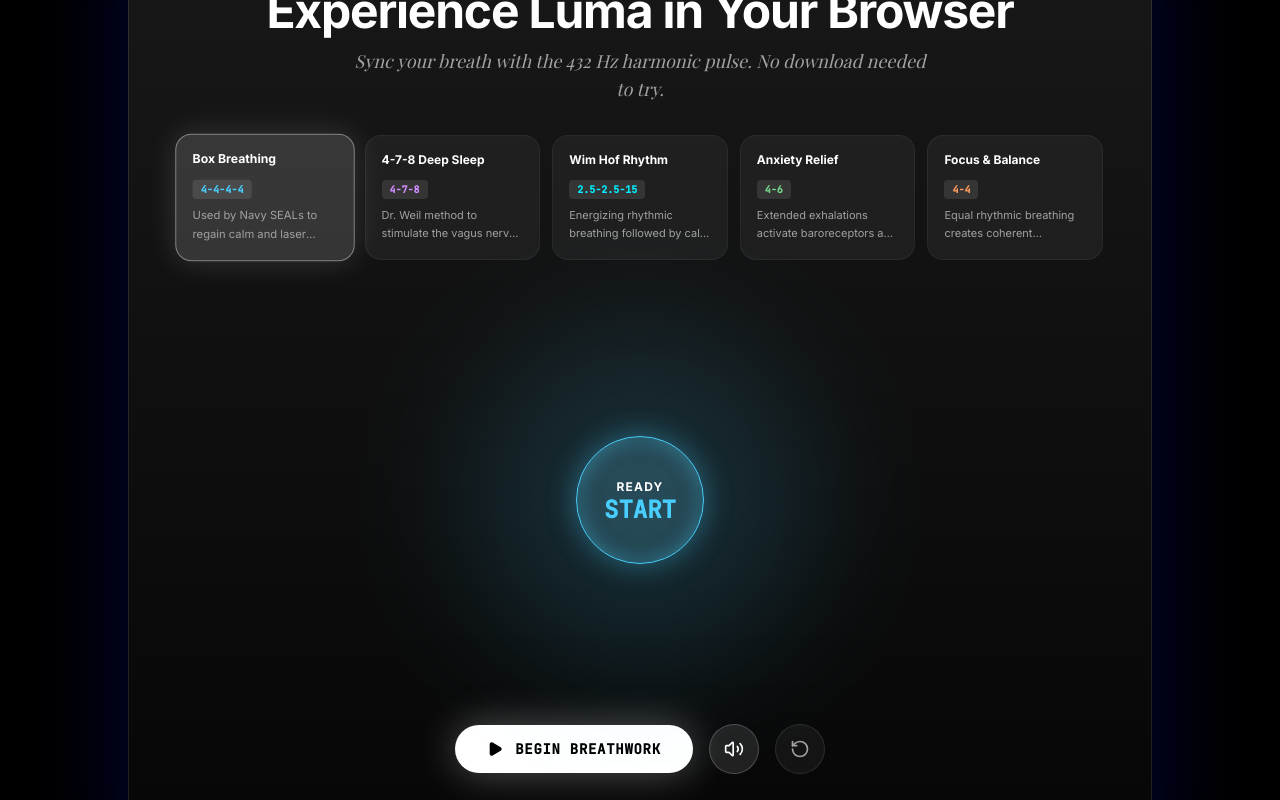
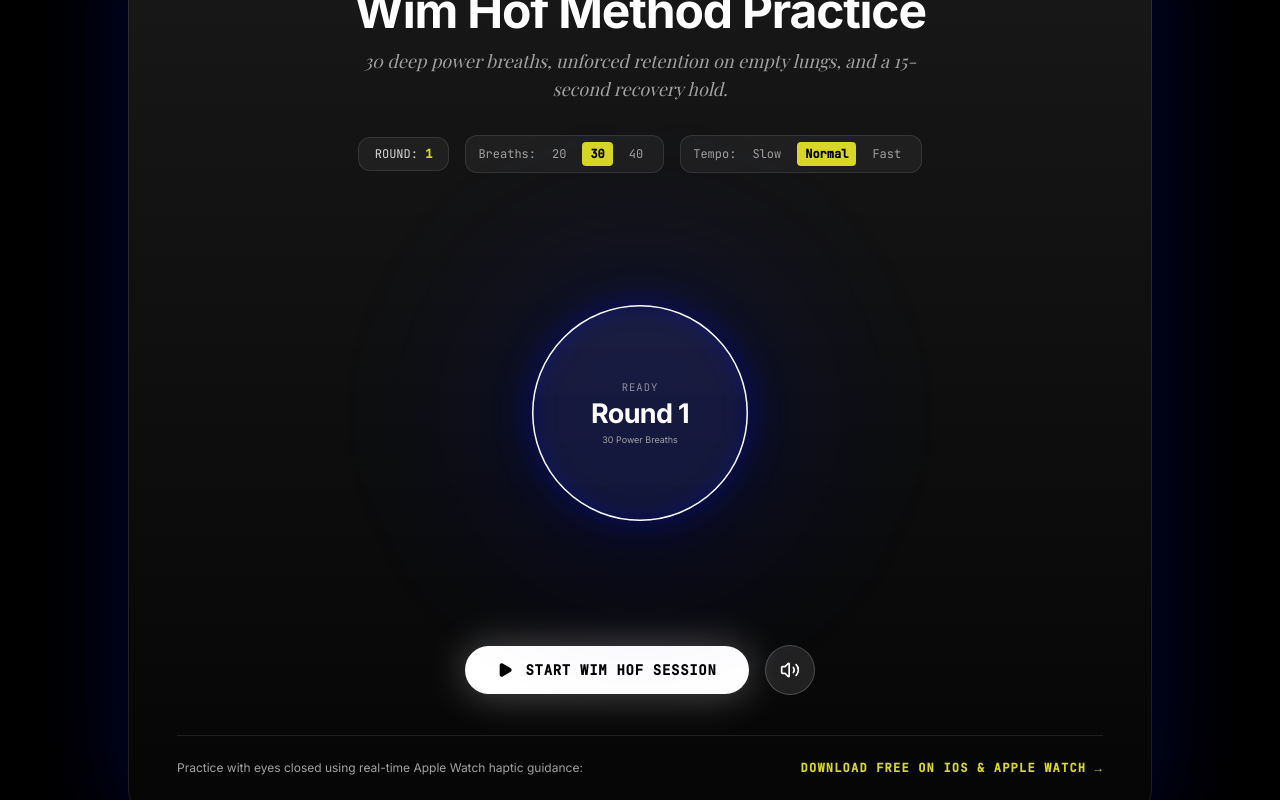
Before and after one commit to mateusz0909/Luma-new-LP, a React (Vite) app: page / in a window 1280 px wide. Shown: the part 1740-2540 px from the top of the page. Built offline with nearby package versions, Linux system fonts and the light colour scheme; a web font is replaced by a local one.

Commit message:
refactor: focus Web Pacer exclusively on the Wim Hof Method (30 breaths, retention stopwatch, recovery hold)

```diff
--- a/src/components/WebBreathingPacer.tsx
+++ b/src/components/WebBreathingPacer.tsx
@@ -1,95 +1,31 @@
 import React, { useState, useEffect, useRef } from 'react';
 import { motion, AnimatePresence } from 'motion/react';
-import { Play, Pause, Volume2, VolumeX, RotateCcw, Sparkles } from 'lucide-react';
+import { Play, Pause, Volume2, VolumeX, RotateCcw, Sparkles, CheckCircle2 } from 'lucide-react';
 
-interface BreathingPreset {
-  id: string;
-  name: string;
-  patternName: string;
-  inhale: number;
-  hold1: number;
-  exhale: number;
-  hold2: number;
-  color: string;
-  glowColor: string;
-  description: string;
-}
-
-const PRESETS: BreathingPreset[] = [
-  {
-    id: 'box_breathing',
-    name: 'Box Breathing',
-    patternName: '4-4-4-4',
-    inhale: 4,
-    hold1: 4,
-    exhale: 4,
-    hold2: 4,
-    color: '#49cfff',
-    glowColor: 'rgba(73, 207, 255, 0.4)',
-    description: 'Used by Navy SEALs to regain calm and laser focus under high stress.'
-  },
-  {
-    id: 'sleep_478',
-    name: '4-7-8 Deep Sleep',
-    patternName: '4-7-8',
-    inhale: 4,
-    hold1: 7,
-    exhale: 8,
-    hold2: 0,
-    color: '#d18dff',
-    glowColor: 'rgba(209, 141, 255, 0.4)',
-    description: 'Dr. Weil method to stimulate the vagus nerve and slow heart rate for sleep.'
-  },
-  {
-    id: 'wim_hof_warmup',
-    name: 'Wim Hof Rhythm',
-    patternName: '2.5-2.5-15',
-    inhale: 2.5,
-    hold1: 0,
-    exhale: 2.5,
-    hold2: 15,
-    color: '#00f0ff',
-    glowColor: 'rgba(0, 240, 255, 0.4)',
-    description: 'Energizing rhythmic breathing followed by calm empty retention.'
-  },
-  {
-    id: 'panic_relief',
-    name: 'Anxiety Relief',
-    patternName: '4-6',
-    inhale: 4,
-    hold1: 0,
-    exhale: 6,
-    hold2: 0,
-    color: '#77d78a',
-    glowColor: 'rgba(119, 215, 138, 0.4)',
-    description: 'Extended exhalations activate baroreceptors and instantly lower adrenaline.'
-  },
-  {
-    id: 'focus_energize',
-    name: 'Focus & Balance',
-    patternName: '4-4',
-    inhale: 4,
-    hold1: 0,
-    exhale: 4,
-    hold2: 0,
-    color: '#ff9a5c',
-    glowColor: 'rgba(255, 154, 92, 0.4)',
-    description: 'Equal rhythmic breathing creates coherent brainwave states for deep work.'
-  }
-];
+type WimHofPhase = 'idle' | 'breathing' | 'retention' | 'recovery' | 'round_complete';
 
 export function WebBreathingPacer() {
-  const [selectedPreset, setSelectedPreset] = useState<BreathingPreset>(PRESETS[0]);
-  const [isActive, setIsActive] = useState<boolean>(false);
+  const [phase, setPhase] = useState<WimHofPhase>('idle');
+  const [round, setRound] = useState<number>(1);
+  const [breathCount, setBreathCount] = useState<number>(1);
+  const [totalBreaths, setTotalBreaths] = useState<number>(30);
+  const [retentionSeconds, setRetentionSeconds] = useState<number>(0);
+  const [recoverySecondsLeft, setRecoverySecondsLeft] = useState<number>(15);
+  const [isBreathInhaling, setIsBreathInhaling] = useState<boolean>(true);
   const [soundEnabled, setSoundEnabled] = useState<boolean>(true);
-  const [currentPhase, setCurrentPhase] = useState<'Inhale' | 'Hold' | 'Exhale' | 'Retention'>('Inhale');
-  const [phaseSecondsLeft, setPhaseSecondsLeft] = useState<number>(4);
-  const [scale, setScale] = useState<number>(0.5);
+  const [breathSpeed, setBreathSpeed] = useState<'normal' | 'fast' | 'slow'>('normal');
 
   const audioCtxRef = useRef<AudioContext | null>(null);
 
-  // Play gentle 432 Hz Tibetan Bowl bell on phase changes
-  const playBowlSound = (freq = 432) => {
+  // Speed durations: inhale, exhale
+  const speedConfig = {
+    slow: { inhale: 2.5, exhale: 1.8 },
+    normal: { inhale: 2.0, exhale: 1.4 },
+    fast: { inhale: 1.5, exhale: 1.1 }
+  }[breathSpeed];
+
+  // Play gentle 432 Hz Tibetan Bowl bell
+  const playSound = (freq = 432, decay = 2.5) => {
     if (!soundEnabled) return;
     try {
       if (!audioCtxRef.current) {
@@ -106,63 +42,124 @@
       osc.type = 'sine';
       osc.frequency.setValueAtTime(freq, now);
 
-      // Natural exponential decay of a singing bowl
       gain.gain.setValueAtTime(0.2, now);
-      gain.gain.exponentialRampToValueAtTime(0.0001, now + 2.5);
+      gain.gain.exponentialRampToValueAtTime(0.0001, now + decay);
 
       osc.connect(gain);
       gain.connect(ctx.destination);
 
       osc.start(now);
-      osc.stop(now + 2.5);
+      osc.stop(now + decay);
     } catch {
       // AudioContext unavailable
     }
   };
 
+  // Phase 1: Guided 30 Rhythmic Breaths
   useEffect(() => {
-    if (!isActive) {
-      setCurrentPhase('Inhale');
-      setPhaseSecondsLeft(Math.ceil(selectedPreset.inhale));
-      setScale(0.5);
+    if (phase !== 'breathing') return;
+
+    let isCancelled = false;
+    let currentBreath = breathCount;
+    let isInhaling = true;
+
+    setIsBreathInhaling(true);
+    playSound(432, 1.2);
+
+    const stepDuration = isInhaling ? speedConfig.inhale : speedConfig.exhale;
+
+    const interval = setInterval(() => {
+      if (isCancelled) return;
+
+      if (isInhaling) {
+        // Switch to exhale
+        isInhaling = false;
+        setIsBreathInhaling(false);
+      } else {
+        // Exhale finished -> increment breath
+        currentBreath += 1;
+        if (currentBreath > totalBreaths) {
+          // Breaths finished -> transition to Retention
+          clearInterval(interval);
+          setPhase('retention');
+          setRetentionSeconds(0);
+          playSound(540, 3.5); // Tibetan bowl strike signaling breath hold
           return;
         }
+        setBreathCount(currentBreath);
+        isInhaling = true;
+        setIsBreathInhaling(true);
+        playSound(432, 1.2);
+      }
+    }, (stepDuration * 1000) / 2);
 
-    let phaseIndex = 0;
-    const phases: Array<{ name: 'Inhale' | 'Hold' | 'Exhale' | 'Retention'; duration: number; targetScale: number }> = [];
+    return () => {
+      isCancelled = true;
+      clearInterval(interval);
+    };
+  }, [phase, breathCount, totalBreaths, breathSpeed, speedConfig]);
 
-    if (selectedPreset.inhale > 0) phases.push({ name: 'Inhale', duration: selectedPreset.inhale, targetScale: 1.0 });
-    if (selectedPreset.hold1 > 0) phases.push({ name: 'Hold', duration: selectedPreset.hold1, targetScale: 1.0 });
-    if (selectedPreset.exhale > 0) phases.push({ name: 'Exhale', duration: selectedPreset.exhale, targetScale: 0.5 });
-    if (selectedPreset.hold2 > 0) phases.push({ name: selectedPreset.id === 'wim_hof_warmup' ? 'Retention' : 'Hold', duration: selectedPreset.hold2, targetScale: 0.5 });
+  // Phase 2: Retention (Stopwatch on empty lungs)
+  useEffect(() => {
+    if (phase !== 'retention') return;
 
-    let currentPhaseObj = phases[0];
-    let timeLeft = currentPhaseObj.duration;
-    setCurrentPhase(currentPhaseObj.name);
-    setPhaseSecondsLeft(Math.ceil(timeLeft));
-    setScale(currentPhaseObj.targetScale);
-    playBowlSound(432);
+    const timer = setInterval(() => {
+      setRetentionSeconds((prev) => prev + 1);
+    }, 1000);
 
-    const interval = setInterval(() => {
-      timeLeft -= 0.1;
-      setPhaseSecondsLeft(Math.max(1, Math.ceil(timeLeft)));
+    return () => clearInterval(timer);
+  }, [phase]);
 
-      if (timeLeft <= 0) {
-        phaseIndex = (phaseIndex + 1) % phases.length;
-        currentPhaseObj = phases[phaseIndex];
-        timeLeft = currentPhaseObj.duration;
+  // Phase 3: Recovery Breath (15s countdown on full lungs)
+  useEffect(() => {
+    if (phase !== 'recovery') return;
 
-        setCurrentPhase(currentPhaseObj.name);
-        setPhaseSecondsLeft(Math.ceil(timeLeft));
-        setScale(currentPhaseObj.targetScale);
+    setRecoverySecondsLeft(15);
+    playSound(432, 3.0);
 
-        const freq = currentPhaseObj.name === 'Inhale' ? 432 : currentPhaseObj.name === 'Exhale' ? 324 : 540;
-        playBowlSound(freq);
+    const timer = setInterval(() => {
+      setRecoverySecondsLeft((prev) => {
+        if (prev <= 1) {
+          clearInterval(timer);
+          setPhase('round_complete');
+          playSound(864, 4.0); // Completion harmonic
+          return 0;
         }
-    }, 100);
+        return prev - 1;
+      });
+    }, 1000);
 
-    return () => clearInterval(interval);
-  }, [isActive, selectedPreset, soundEnabled]);
+    return () => clearInterval(timer);
+  }, [phase]);
+
+  const handleStartSession = () => {
+    setPhase('breathing');
+    setBreathCount(1);
+    setRetentionSeconds(0);
+    setRecoverySecondsLeft(15);
+  };
+
+  const handleEndRetention = () => {
+    setPhase('recovery');
+  };
+
+  const handleNextRound = () => {
+    setRound((prev) => prev + 1);
+    handleStartSession();
+  };
+
+  const handleReset = () => {
+    setPhase('idle');
+    setBreathCount(1);
+    setRetentionSeconds(0);
+    setRecoverySecondsLeft(15);
+  };
+
+  const formatTime = (totalSec: number) => {
+    const mins = Math.floor(totalSec / 60);
+    const secs = totalSec % 60;
+    return `${mins}:${secs < 10 ? '0' : ''}${secs}`;
+  };
 
   return (
     <div className="w-full max-w-5xl mx-auto p-6 md:p-12 rounded-[36px] bg-gradient-to-b from-white/10 to-white/[0.02] backdrop-blur-2xl border border-white/10 shadow-[0_0_100px_rgba(0,18,218,0.25)] flex flex-col items-center">
@@ -170,110 +167,190 @@
       {/* Header */}
       <div className="text-center mb-8">
         <div className="inline-flex items-center gap-2 px-4 py-1.5 rounded-full bg-white/5 border border-white/10 text-xs font-mono uppercase tracking-widest text-[#d8d628] mb-4">
-          <Sparkles className="w-3.5 h-3.5" /> Interactive Web Pacer • 432 Hz
+          <Sparkles className="w-3.5 h-3.5" /> Interactive Wim Hof Simulator • 432 Hz
         </div>
         <h3 className="text-3xl md:text-5xl font-bold tracking-tight text-white">
-          Experience Luma in Your Browser
+          Wim Hof Method Practice
         </h3>
         <p className="text-base md:text-lg text-white/60 font-serif italic max-w-xl mx-auto mt-3">
-          Sync your breath with the 432 Hz harmonic pulse. No download needed to try.
+          30 deep power breaths, unforced retention on empty lungs, and a 15-second recovery hold.
         </p>
       </div>
 
-      {/* Preset Selector */}
-      <div className="grid grid-cols-2 sm:grid-cols-3 md:grid-cols-5 gap-3 w-full mb-10">
-        {PRESETS.map((preset) => {
-          const isSelected = selectedPreset.id === preset.id;
-          return (
-            <button
-              key={preset.id}
-              onClick={() => {
-                setSelectedPreset(preset);
-                setIsActive(false);
-              }}
-              className={`p-4 rounded-2xl text-left transition-all duration-300 border flex flex-col justify-between ${
-                isSelected
-                  ? 'bg-white/15 border-white/40 shadow-[0_0_30px_rgba(255,255,255,0.15)] scale-[1.02]'
-                  : 'bg-white/5 border-white/5 hover:bg-white/10 hover:border-white/15'
-              }`}
-            >
-              <div>
-                <div className="flex items-center justify-between mb-2">
-                  <span className="font-bold text-xs text-white leading-tight">{preset.name}</span>
-                </div>
-                <span className="text-[10px] font-mono font-bold px-2 py-0.5 rounded bg-white/10 inline-block mb-2" style={{ color: preset.color }}>
-                  {preset.patternName}
-                </span>
-                <p className="text-[11px] text-neutral-400 line-clamp-2 leading-relaxed">
-                  {preset.description}
-                </p>
-              </div>
-            </button>
-          );
-        })}
+      {/* Settings Bar (Round & Breath Target) */}
+      <div className="flex flex-wrap items-center justify-center gap-4 mb-8 text-xs font-mono">
+        <div className="px-4 py-2 rounded-xl bg-white/5 border border-white/10 text-neutral-300">
+          ROUND: <span className="text-[#d8d628] font-bold">{round}</span>
         </div>
 
-      {/* Visual Breathing Orb */}
-      <div className="relative w-72 h-72 md:w-88 md:h-88 flex items-center justify-center my-6">
-        {/* Ambient Glow Aura */}
+        {phase === 'idle' && (
+          <>
+            <div className="flex items-center gap-2 px-3 py-1.5 rounded-xl bg-white/5 border border-white/10">
+              <span className="text-neutral-400">Breaths:</span>
+              {[20, 30, 40].map((count) => (
+                <button
+                  key={count}
+                  onClick={() => setTotalBreaths(count)}
+                  className={`px-2 py-1 rounded ${totalBreaths === count ? 'bg-[#d8d628] text-black font-bold' : 'text-neutral-400 hover:text-white'}`}
+                >
+                  {count}
+                </button>
+              ))}
+            </div>
+
+            <div className="flex items-center gap-2 px-3 py-1.5 rounded-xl bg-white/5 border border-white/10">
+              <span className="text-neutral-400">Tempo:</span>
+              {(['slow', 'normal', 'fast'] as const).map((spd) => (
+                <button
+                  key={spd}
+                  onClick={() => setBreathSpeed(spd)}
+                  className={`px-2 py-1 rounded capitalize ${breathSpeed === spd ? 'bg-[#d8d628] text-black font-bold' : 'text-neutral-400 hover:text-white'}`}
+                >
+                  {spd}
+                </button>
+              ))}
+            </div>
+          </>
+        )}
+      </div>
+
+      {/* Main Breathing Stage */}
+      <div className="relative w-80 h-80 md:w-96 md:h-96 flex items-center justify-center my-4">
+
+        {/* Glow Aura */}
         <motion.div
           animate={{
-            scale: isActive ? (scale === 1.0 ? [1, 1.3, 1.25] : [1.25, 0.85, 0.8]) : 1,
-            opacity: isActive ? 0.75 : 0.25
+            scale: phase === 'breathing' ? (isBreathInhaling ? 1.3 : 0.85) : phase === 'retention' ? 1.05 : 1,
+            opacity: phase === 'idle' ? 0.2 : 0.6
           }}
-          transition={{ duration: 4, repeat: Infinity, ease: 'easeInOut' }}
+          transition={{ duration: phase === 'breathing' ? (isBreathInhaling ? speedConfig.inhale : speedConfig.exhale) : 2, ease: 'easeInOut' }}
           className="absolute inset-0 rounded-full blur-3xl pointer-events-none"
-          style={{ backgroundColor: selectedPreset.glowColor }}
+          style={{
+            backgroundColor: phase === 'retention' ? 'rgba(73, 207, 255, 0.35)' : phase === 'recovery' ? 'rgba(216, 214, 40, 0.4)' : 'rgba(0, 18, 218, 0.5)'
+          }}
         />
 
-        {/* Breathing Orb */}
+        {/* Dynamic Orb */}
         <motion.div
-          animate={{ scale }}
+          animate={{
+            scale: phase === 'breathing' ? (isBreathInhaling ? 1.0 : 0.55) : phase === 'recovery' ? 1.05 : phase === 'retention' ? 0.6 : 0.75
+          }}
           transition={{
-            duration: currentPhase === 'Inhale' ? selectedPreset.inhale : currentPhase === 'Exhale' ? selectedPreset.exhale : 0.3,
+            duration: phase === 'breathing' ? (isBreathInhaling ? speedConfig.inhale : speedConfig.exhale) : 0.6,
             ease: [0.45, 0.05, 0.55, 0.95]
           }}
-          className="w-52 h-52 md:w-64 md:h-64 rounded-full border-2 border-white/40 flex flex-col items-center justify-center relative shadow-2xl backdrop-blur-md"
+          className="w-60 h-60 md:w-72 md:h-72 rounded-full border-2 border-white/40 flex flex-col items-center justify-center relative shadow-2xl backdrop-blur-md"
           style={{
-            borderColor: selectedPreset.color,
-            boxShadow: `0 0 60px ${selectedPreset.glowColor}, inset 0 0 40px ${selectedPreset.glowColor}`
+            borderColor: phase === 'retention' ? '#49cfff' : phase === 'recovery' ? '#d8d628' : '#ffffff',
+            boxShadow: phase === 'retention'
+              ? '0 0 60px rgba(73, 207, 255, 0.4), inset 0 0 40px rgba(73, 207, 255, 0.3)'
+              : phase === 'recovery'
+              ? '0 0 60px rgba(216, 214, 40, 0.4), inset 0 0 40px rgba(216, 214, 40, 0.3)'
+              : '0 0 50px rgba(0, 18, 218, 0.4), inset 0 0 30px rgba(0, 18, 218, 0.3)'
           }}
         >
           <AnimatePresence mode="wait">
-            <motion.div
-              key={currentPhase}
-              initial={{ opacity: 0, y: 6 }}
-              animate={{ opacity: 1, y: 0 }}
-              exit={{ opacity: 0, y: -6 }}
-              className="text-center"
-            >
-              <span className="text-xl md:text-2xl font-bold tracking-widest text-white uppercase block">
-                {isActive ? currentPhase : 'Ready'}
+            {phase === 'idle' && (
+              <motion.div key="idle" initial={{ opacity: 0 }} animate={{ opacity: 1 }} exit={{ opacity: 0 }} className="text-center">
+                <span className="text-sm font-mono uppercase tracking-widest text-white/50 block">READY</span>
+                <span className="text-3xl md:text-4xl font-bold tracking-tight text-white mt-1 block">Round {round}</span>
+                <span className="text-xs text-neutral-400 mt-2 block">{totalBreaths} Power Breaths</span>
+              </motion.div>
+            )}
+
+            {phase === 'breathing' && (
+              <motion.div key="breathing" initial={{ opacity: 0 }} animate={{ opacity: 1 }} exit={{ opacity: 0 }} className="text-center">
+                <span className="text-xl md:text-2xl font-bold tracking-wider text-white uppercase block">
+                  {isBreathInhaling ? 'Fully In' : 'Let Go'}
                 </span>
-              <span className="text-4xl md:text-5xl font-mono font-bold mt-1.5 block" style={{ color: selectedPreset.color }}>
-                {isActive ? `${phaseSecondsLeft}s` : 'START'}
+                <span className="text-4xl md:text-5xl font-mono font-bold mt-2 text-[#d8d628] block">
+                  {breathCount} <span className="text-xl text-white/40">/ {totalBreaths}</span>
                 </span>
               </motion.div>
+            )}
+
+            {phase === 'retention' && (
+              <motion.div key="retention" initial={{ opacity: 0, scale: 0.9 }} animate={{ opacity: 1, scale: 1 }} exit={{ opacity: 0 }} className="text-center">
+                <span className="text-xs font-mono uppercase tracking-widest text-[#49cfff] block">RETENTION</span>
+                <span className="text-4xl md:text-6xl font-mono font-bold mt-1 text-white block">
+                  {formatTime(retentionSeconds)}
+                </span>
+                <span className="text-[11px] text-neutral-400 mt-2 block">Hold on empty lungs</span>
+              </motion.div>
+            )}
+
+            {phase === 'recovery' && (
+              <motion.div key="recovery" initial={{ opacity: 0 }} animate={{ opacity: 1 }} exit={{ opacity: 0 }} className="text-center">
+                <span className="text-xs font-mono uppercase tracking-widest text-[#d8d628] block">RECOVERY INHALE</span>
+                <span className="text-4xl md:text-6xl font-mono font-bold mt-1 text-white block">
+                  {recoverySecondsLeft}s
+                </span>
+                <span className="text-[11px] text-neutral-400 mt-2 block">Hold full for 15s</span>
+              </motion.div>
+            )}
+
+            {phase === 'round_complete' && (
+              <motion.div key="complete" initial={{ opacity: 0 }} animate={{ opacity: 1 }} exit={{ opacity: 0 }} className="text-center px-4">
+                <CheckCircle2 className="w-8 h-8 text-[#d8d628] mx-auto mb-2" />
+                <span className="text-lg font-bold text-white block">Round {round} Complete!</span>
+                <span className="text-xs font-mono text-[#49cfff] mt-1 block">Hold: {formatTime(retentionSeconds)}</span>
+              </motion.div>
+            )}
           </AnimatePresence>
         </motion.div>
       </div>
 
-      {/* Controls Bar */}
-      <div className="flex items-center gap-4 mt-6">
+      {/* Action Controls */}
+      <div className="flex flex-wrap items-center justify-center gap-4 mt-6">
+        {phase === 'idle' && (
           <button
-          onClick={() => setIsActive(!isActive)}
+            onClick={handleStartSession}
             className="px-8 py-3.5 rounded-full bg-white text-black font-bold font-mono text-xs sm:text-sm tracking-wider uppercase flex items-center gap-3 hover:bg-[#d8d628] hover:scale-105 transition-all shadow-[0_0_40px_rgba(255,255,255,0.3)]"
           >
-          {isActive ? (
-            <>
-              <Pause className="w-4 h-4" /> Pause
-            </>
-          ) : (
-            <>
-              <Play className="w-4 h-4 fill-current" /> Begin Breathwork
-            </>
+            <Play className="w-4 h-4 fill-current" /> Start Wim Hof Session
+          </button>
         )}
+
+        {phase === 'breathing' && (
+          <button
+            onClick={() => {
+              setPhase('retention');
+              setRetentionSeconds(0);
+              playSound(540, 3.5);
+            }}
+            className="px-6 py-3 rounded-full bg-[#49cfff] text-black font-bold font-mono text-xs uppercase tracking-wider hover:bg-white transition-all shadow-lg"
+          >
+            Skip to Retention Hold →
           </button>
+        )}
+
+        {phase === 'retention' && (
+          <button
+            onClick={handleEndRetention}
+            className="px-8 py-3.5 rounded-full bg-[#d8d628] text-black font-bold font-mono text-xs sm:text-sm tracking-wider uppercase hover:bg-white hover:scale-105 transition-all shadow-[0_0_40px_rgba(216,214,40,0.4)]"
+          >
+            Take Recovery Breath (Inhale)
+          </button>
+        )}
+
+        {phase === 'round_complete' && (
+          <button
+            onClick={handleNextRound}
+            className="px-8 py-3.5 rounded-full bg-white text-black font-bold font-mono text-xs sm:text-sm tracking-wider uppercase flex items-center gap-3 hover:bg-[#d8d628] hover:scale-105 transition-all shadow-lg"
+          >
+            Start Round {round + 1} →
+          </button>
+        )}
+
+        {phase !== 'idle' && (
+          <button
+            onClick={handleReset}
+            className="p-3.5 rounded-full bg-white/5 border border-white/10 text-neutral-400 hover:text-white hover:bg-white/10 transition-colors"
+            title="Reset Session"
+          >
+            <RotateCcw className="w-5 h-5" />
+          </button>
+        )}
 
         <button
           onClick={() => setSoundEnabled(!soundEnabled)}
@@ -284,29 +361,18 @@
         >
           {soundEnabled ? <Volume2 className="w-5 h-5" /> : <VolumeX className="w-5 h-5" />}
         </button>
-
-        <button
-          onClick={() => {
-            setIsActive(false);
-            setTimeout(() => setIsActive(true), 150);
-          }}
-          className="p-3.5 rounded-full bg-white/5 border border-white/10 text-neutral-400 hover:text-white hover:bg-white/10 transition-colors"
-          title="Restart Cycle"
-        >
-          <RotateCcw className="w-5 h-5" />
-        </button>
       </div>
 
       {/* CTA Footer */}
       <div className="mt-10 pt-6 border-t border-white/10 w-full flex flex-col sm:flex-row items-center justify-between gap-4 text-xs text-neutral-400">
-        <span>Looking for closed-eye haptic feedback and Apple Watch tracking?</span>
+        <span>Practice with eyes closed using real-time Apple Watch haptic guidance:</span>
         <a
           href="https://apps.apple.com/us/app/luma-breathwork-meditation/id6737122722"
           target="_blank"
           rel="noopener noreferrer"
           className="font-mono text-xs uppercase tracking-widest text-[#d8d628] hover:underline font-bold"
         >
-          Get Luma Free on iOS & Watch →
+          Download Free on iOS & Apple Watch →
         </a>
       </div>
 
```
Lines whose indentation alone changed are shown as unchanged.
